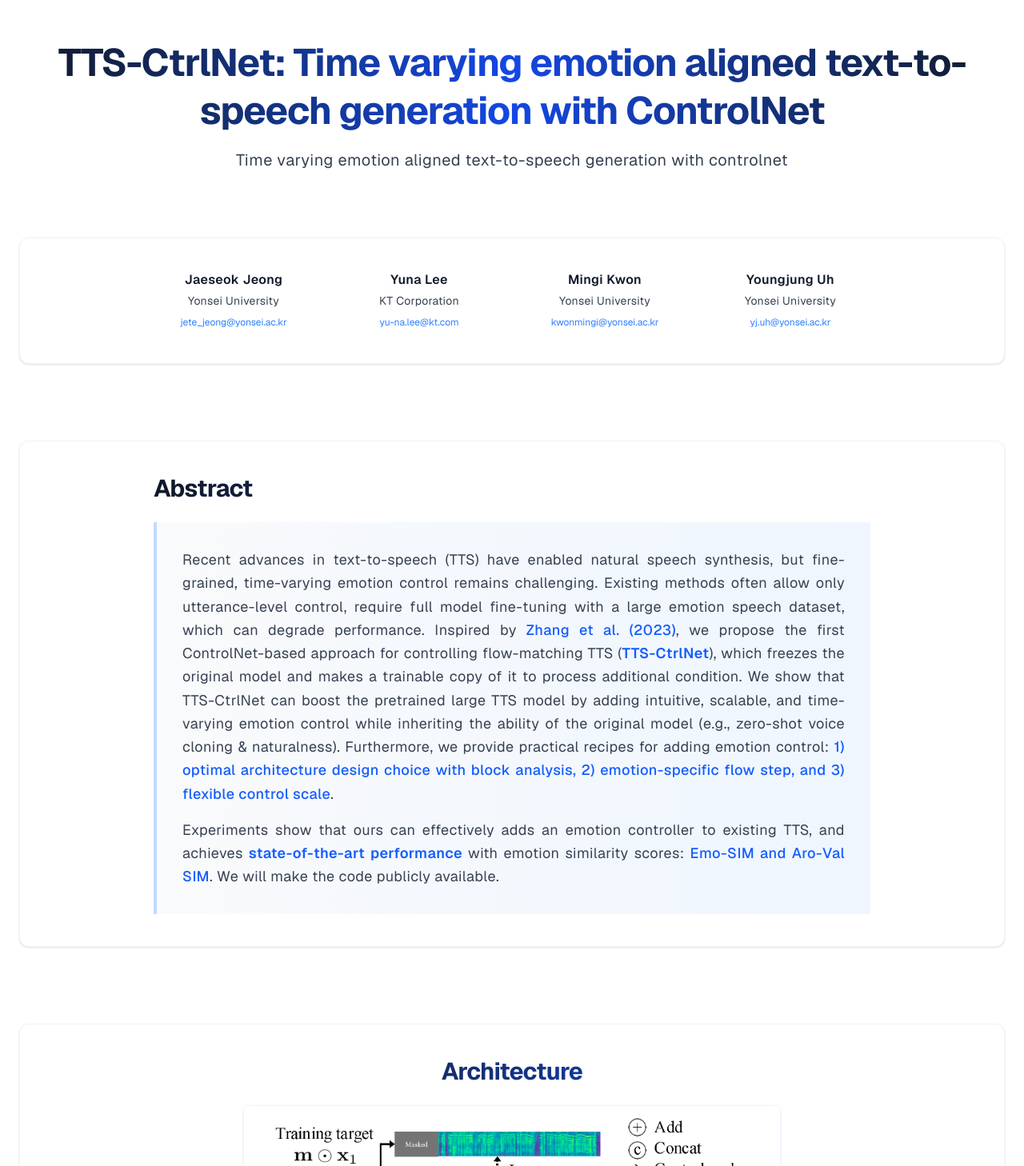
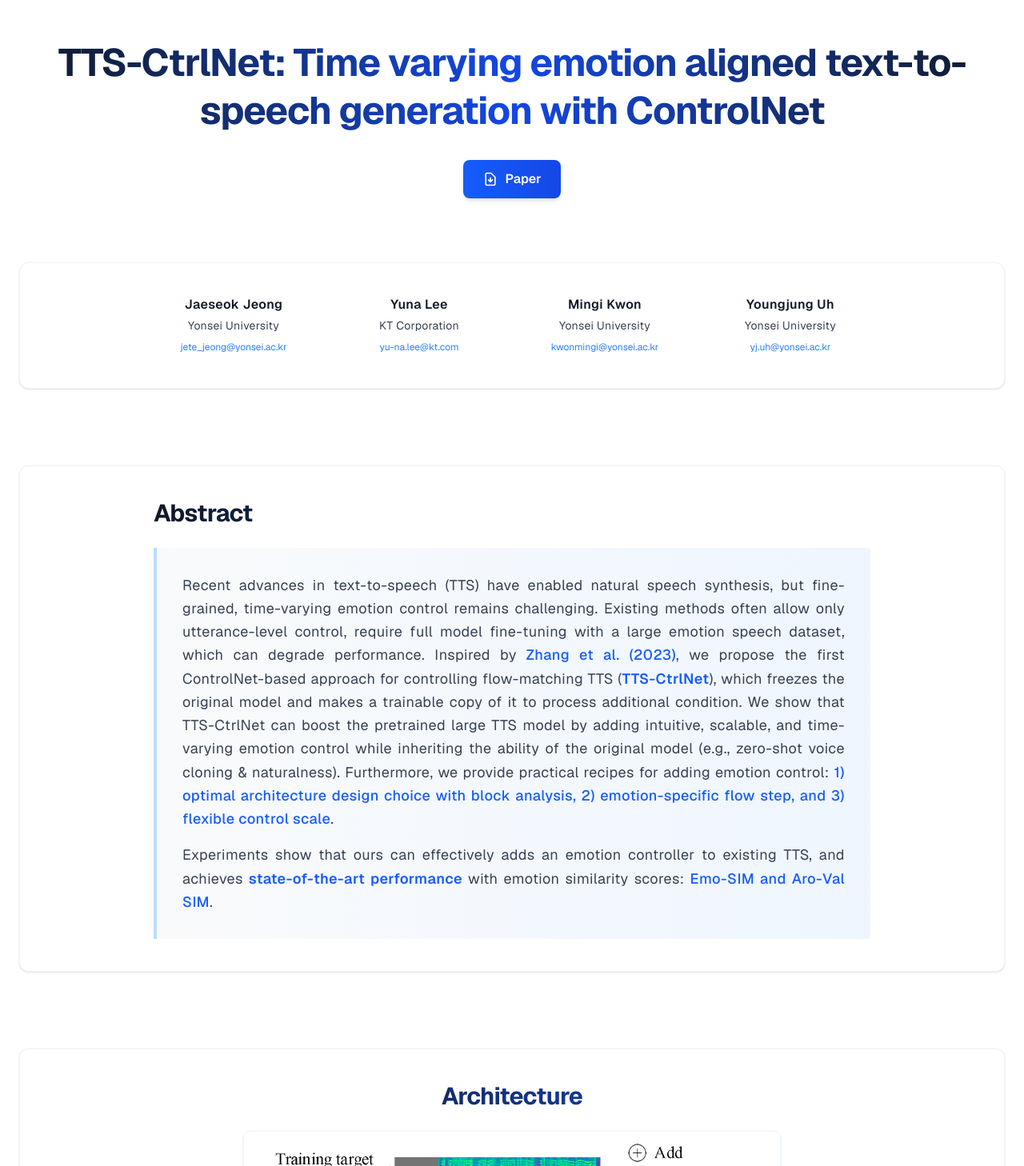
Before and after one commit to curryjung/ttsctrlnet_project_page, a Next.js app: page / in a window 1280 px wide. Shown: the top 1458 px of the page at 80% size. Built offline with nearby package versions, Linux system fonts and the light colour scheme.

Commit message:
Add Paper button and fix image path for GitHub Pages deployment

```diff
--- a/src/app/page.tsx
+++ b/src/app/page.tsx
@@ -142,9 +142,19 @@ const Home = () => (
         <h1 className="text-3xl sm:text-4xl md:text-5xl font-bold mb-3 sm:mb-4 transition-colors duration-200 hover:text-blue-700 tracking-tight leading-tight bg-gradient-to-r from-gray-900 via-blue-700 to-gray-900 bg-clip-text text-transparent">
           TTS-CtrlNet: Time varying emotion aligned text-to-speech generation with ControlNet
         </h1>
-        <p className="text-lg sm:text-xl text-gray-700 mb-3 sm:mb-4 leading-relaxed max-w-3xl mx-auto tracking-wide px-4">
-          Time varying emotion aligned text-to-speech generation with controlnet
-        </p>
+        <div className="flex justify-center mt-6 sm:mt-8">
+          <a
+            href="https://arxiv.org/abs/2401.12345"
+            target="_blank"
+            rel="noopener noreferrer"
+            className="inline-flex items-center px-6 py-3 bg-gradient-to-r from-blue-600 to-blue-700 text-white font-semibold rounded-lg shadow-md hover:shadow-lg transition-all duration-200 hover:from-blue-700 hover:to-blue-800 focus:outline-none focus:ring-2 focus:ring-blue-300 focus:ring-opacity-50 transform hover:scale-105"
+          >
+            <svg className="w-5 h-5 mr-2" fill="none" stroke="currentColor" viewBox="0 0 24 24" aria-hidden="true">
+              <path strokeLinecap="round" strokeLinejoin="round" strokeWidth={2} d="M12 10v6m0 0l-3-3m3 3l3-3m2 8H7a2 2 0 01-2-2V5a2 2 0 012-2h5.586a1 1 0 01.707.293l5.414 5.414a1 1 0 01.293.707V19a2 2 0 01-2 2z" />
+            </svg>
+            Paper
+          </a>
+        </div>
       </header>
 
       {/* Authors */}
@@ -208,7 +218,7 @@ const Home = () => (
                 Recent advances in text-to-speech (TTS) have enabled natural speech synthesis, but fine-grained, time-varying emotion control remains challenging. Existing methods often allow only utterance-level control, require full model fine-tuning with a large emotion speech dataset, which can degrade performance. Inspired by <span className="text-blue-600 font-medium">Zhang et al. (2023)</span>, we propose the first ControlNet-based approach for controlling flow-matching TTS (<span className="text-blue-600 font-semibold">TTS-CtrlNet</span>), which freezes the original model and makes a trainable copy of it to process additional condition. We show that TTS-CtrlNet can boost the pretrained large TTS model by adding intuitive, scalable, and time-varying emotion control while inheriting the ability of the original model (e.g., zero-shot voice cloning & naturalness). Furthermore, we provide practical recipes for adding emotion control: <span className="text-blue-600 font-medium">1) optimal architecture design choice with block analysis, 2) emotion-specific flow step, and 3) flexible control scale</span>.
               </p>
               <p className="text-base sm:text-lg text-gray-700 leading-relaxed tracking-wide text-justify mt-4">
-                Experiments show that ours can effectively adds an emotion controller to existing TTS, and achieves <span className="text-blue-600 font-semibold">state-of-the-art performance</span> with emotion similarity scores: <span className="text-blue-600 font-medium">Emo-SIM and Aro-Val SIM</span>. We will make the code publicly available.
+                Experiments show that ours can effectively adds an emotion controller to existing TTS, and achieves <span className="text-blue-600 font-semibold">state-of-the-art performance</span> with emotion similarity scores: <span className="text-blue-600 font-medium">Emo-SIM and Aro-Val SIM</span>.
               </p>
           </div>
         </div>
@@ -225,7 +235,7 @@ const Home = () => (
             <div className="flex justify-center">
               <div className="relative w-full max-w-2xl">
                 <img
-                  src="/architecture.png"
+                  src={process.env.NODE_ENV === 'production' ? '/ttsctrlnet_project_page/architecture.png' : '/architecture.png'}
                   alt="TTS-CtrlNet architecture diagram showing the ControlNet-based approach for flow-matching TTS with emotion control"
                   width={600}
                   height={450}
```
